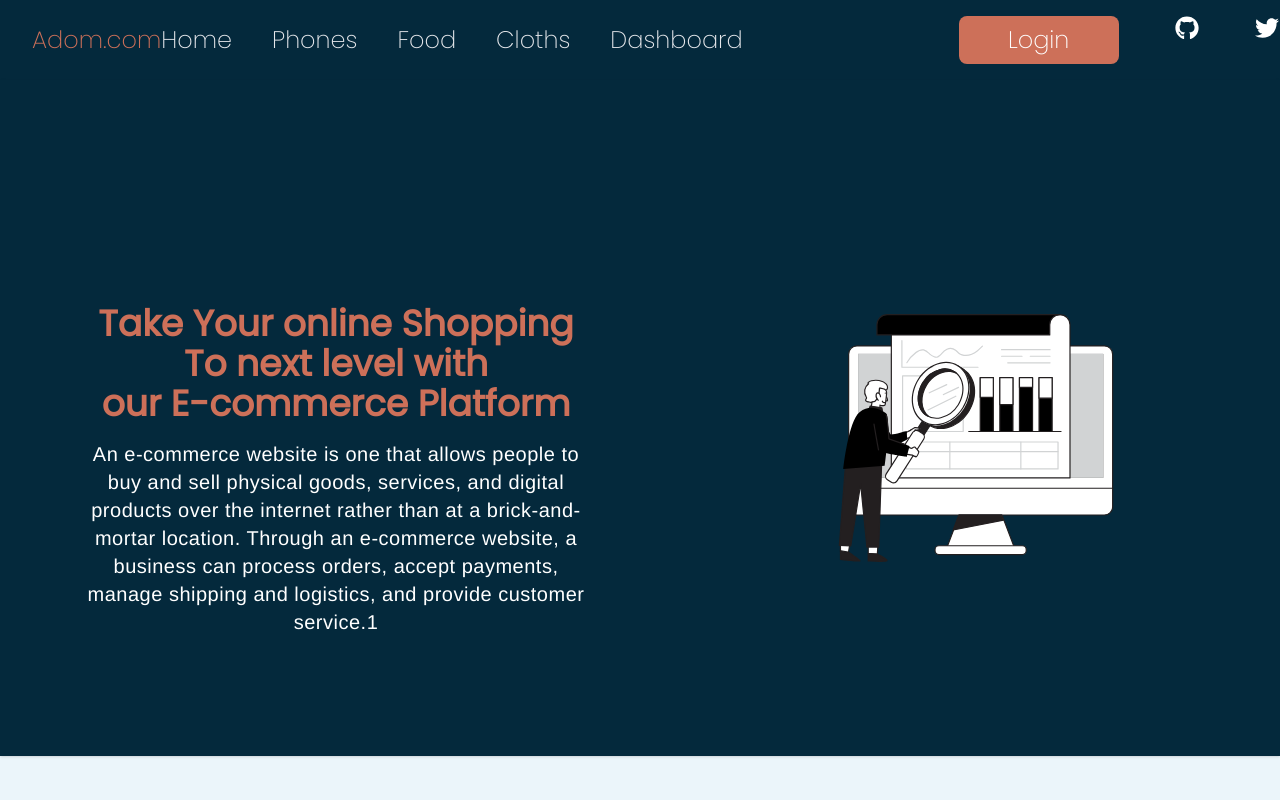
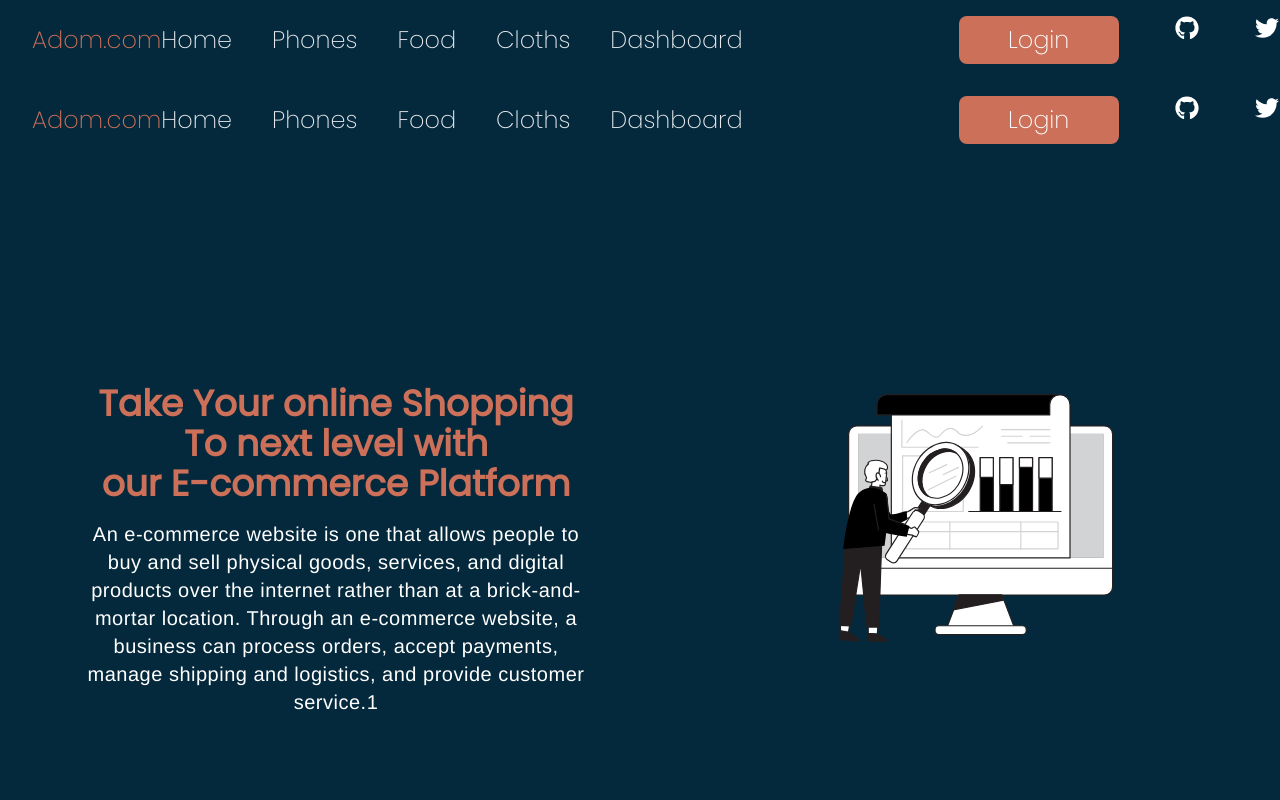
Before and after one commit to Clifftech123/react-ecommerce_website, a React (Create React App) app: page / in a window 1280 px wide. Shown: the top 800 px of the page. Built offline with nearby package versions, Linux system fonts and the light colour scheme.

Commit message:
I moved the navabr component to homepsge component

```diff
--- a/src/Pages/HomePage.jsx
+++ b/src/Pages/HomePage.jsx
@@ -8,11 +8,12 @@ import MenImagePng from "../Components/Images/ManPNG.png";
 import SecondContent from "../Components/Images/SecondConttent.svg";
 import RecommendationImageFromWomen from '../Components/Images/ImageForWomen.png'
 import { Post, MenProductSection, WomenProduct } from "../Items/Items.js";
+import NavbarComponent from "../Components/NavbarComponent"
 
 const HomePage = () => {
 
 //    SHOEING AND HIDDEN TEXT TOGGLE
-const [ showText , hiddeText ] = useState(false);
+
 
 	// SOCIAL ICONS LINKS
 	const Github = "https://github.com/Clifftech123";
@@ -23,6 +24,11 @@ const [ showText , hiddeText ] = useState(false);
 	const Navigate = useNavigate();
 	return (
 		<>
+			{/* DISPLAY THE NAVBAR FROM THE NAVBAR COMPONENT */}
+			<div>
+				<NavbarComponent />
+			</div>
+
 			{/* INTRO SECTION */}
 			<div id="Introduction" className="Introduction text-center">
 				<div className="  bg-NavbarBgColor shadow  grid lg:grid-cols-2 2xl:grid-cols-5">
@@ -293,7 +299,7 @@ const [ showText , hiddeText ] = useState(false);
 					<div className=" md:px-40 ">
 						<div className=" md:py-96  py-0 px-10 mt-20 mb-10">
 							<h1 className=" font-Poppins  text-NavbarBgColor mb-2 text-5xl md:mb-5 font-bold">
-							  Women's Dresses
+								Women's Dresses
 							</h1>
 							<p className="text-2xl  tracking-wider font-serif text-black">
 								If you are specifically hunting for designer pieces, then you
```
